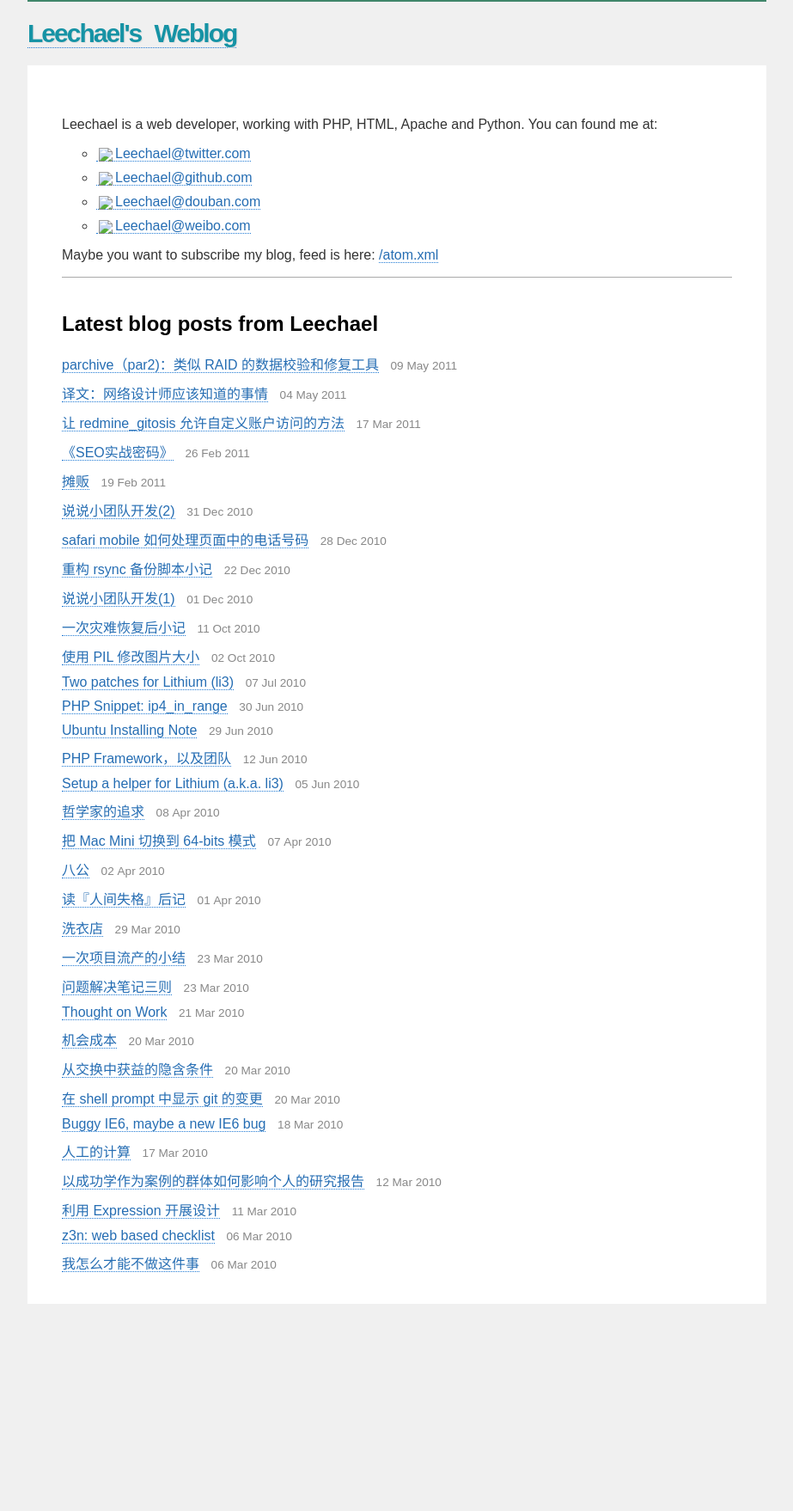
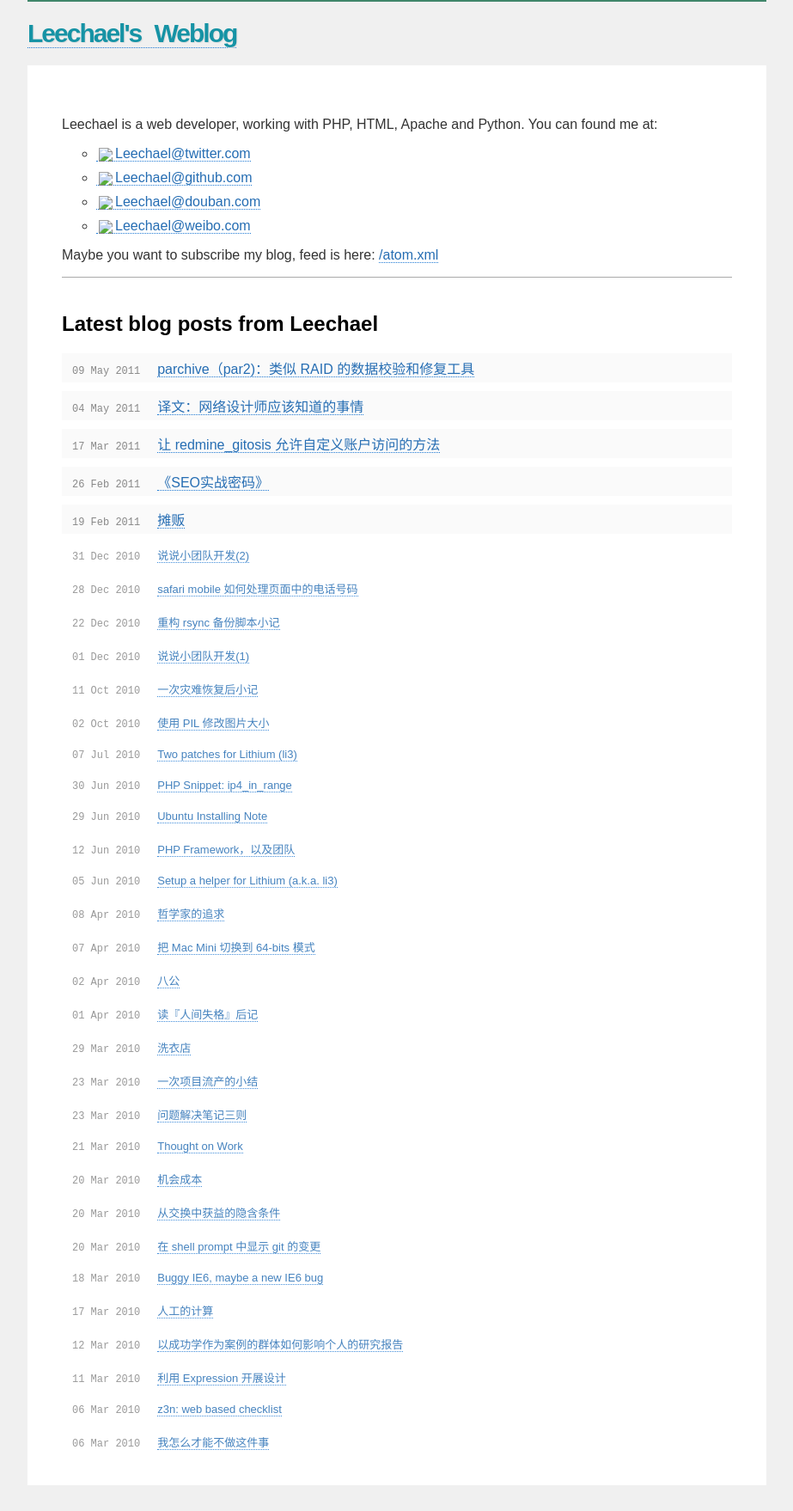
Before and after one commit to Leechael/leechael.github.com, a Jekyll site: the page built from index.html, in a window 1280 px wide. Shown: the whole page at 86% size, without its empty margins (178-1101 px from the left). Built offline with Jekyll 4.4.1, drawn with Linux system fonts in a browser that asks for light colours; before the commit the page ends 1547 px from its top, so only the background shows below that.

Commit message:
Style modified.

```diff
--- a/index.html
+++ b/index.html
@@ -24,7 +24,7 @@ layout: page
   <h2>Latest blog posts from Leechael</h2>
 {% for post in site.posts %}
   {% if post.type == nil %}
-  <li><a href="{{ post.url }}">{{ post.title }}</a><abbr class="post_date">{{ post.date | date_to_string }}</abbr></li>
+  <li class="year{{ post.date | date:'%Y' }}"><abbr class="post_date">{{ post.date | date_to_string }}</abbr><a href="{{ post.url }}">{{ post.title }}</a></li>
   {% endif %}
 {% endfor %}
 </ul>
```
Also changed, not shown: assets/desktop.css (+16 -1 lines), assets/desktop.min.css.
